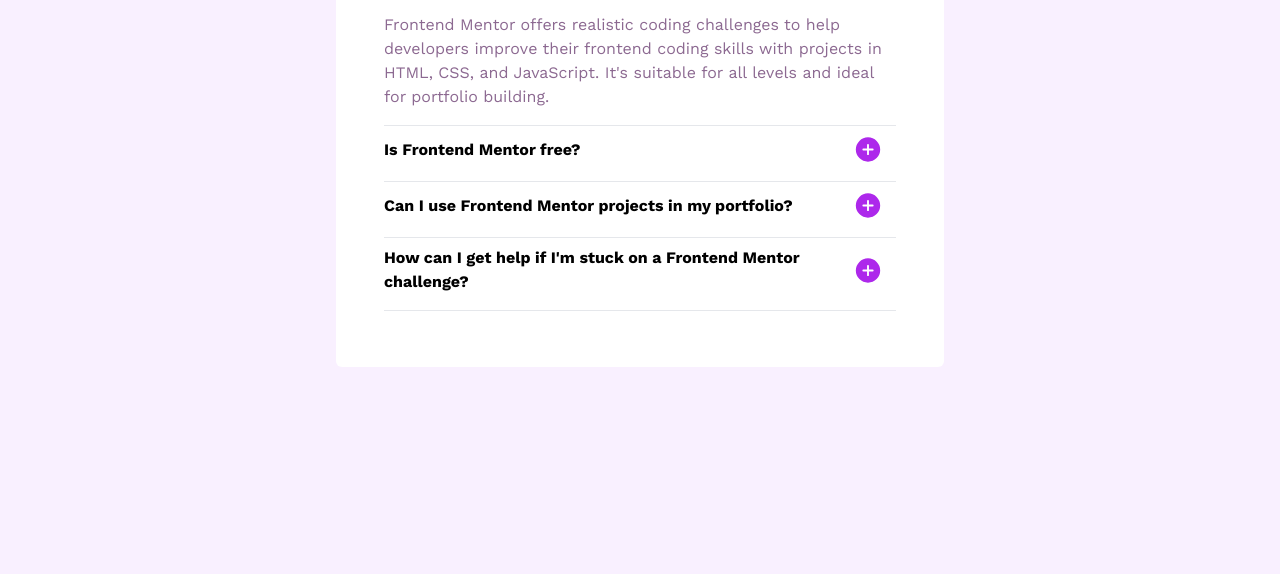
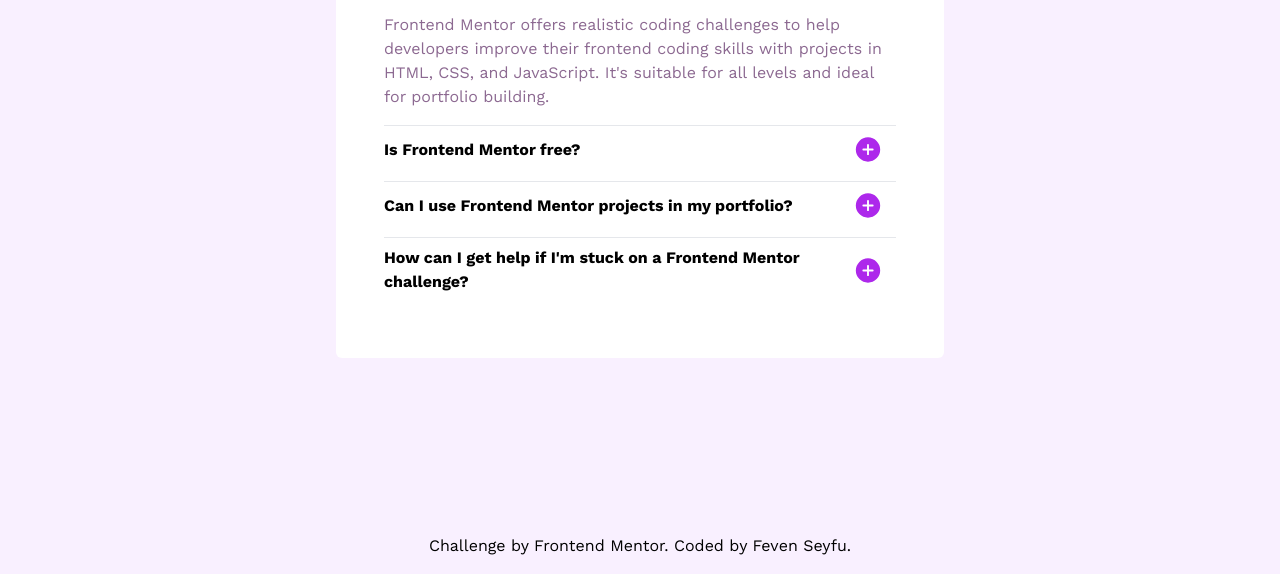
Before and after one commit to FevenSeyfu/FAQ_Accordion, a website built with Vite: page FAQ_Accordion/index.html in a window 1280 px wide. Shown: the part 226-800 px from the top of the page. Built offline with nearby package versions, Linux system fonts and the light colour scheme.

Commit message:
add footer

```diff
--- a/FAQ_Accordion/index.html
+++ b/FAQ_Accordion/index.html
@@ -107,13 +107,12 @@
             community. There's a help channel where you can ask questions and
             seek support from other community members.
           </p>
-          <hr />
         </div>
       </div>
     </div>
-    <!-- <div id="footer" class="fixed bottom-0 w-full text-gray p-4 text-center">
-      <p>Challenge by <a href="https://www.frontendmentor.io/?ref=challenge">Frontend Mentor</a>. Coded by <a href="https://github.com/FevenSeyfu">Feven Seyfu</a>.</p>
-  </div> -->
+    <div id="footer" class="fixed bottom-0 w-full text-gray p-4 text-center">
+      <p>Challenge by <a class="hover:underline hover:text-grayish-purple" href="https://www.frontendmentor.io/?ref=challenge">Frontend Mentor</a>. Coded by <a class="hover:underline hover:text-grayish-purple"  href="https://github.com/FevenSeyfu">Feven Seyfu</a>.</p>
+  </div>
     <script type="module" src="/main.js"></script>
   </body>
 </html>
```
